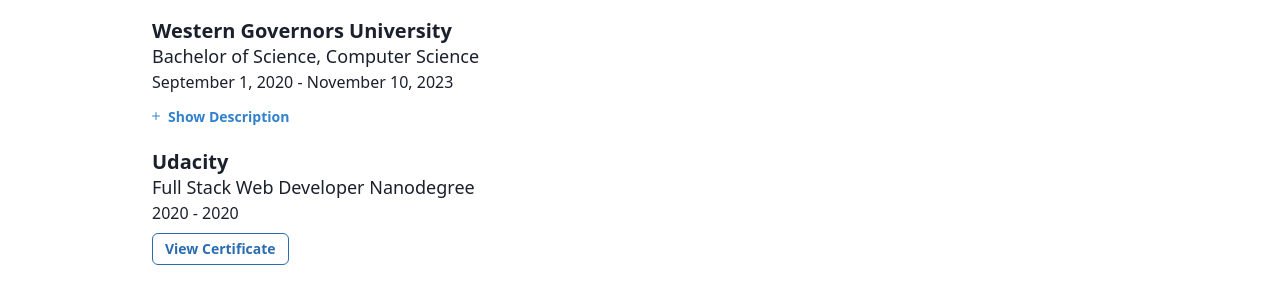
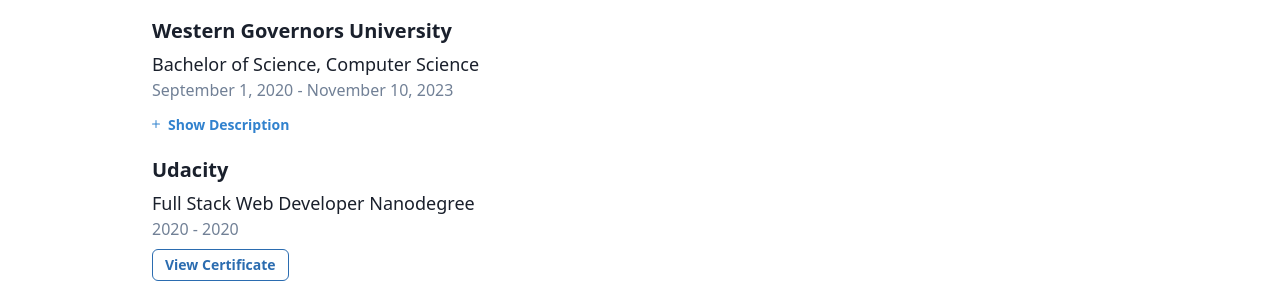
Before and after one commit to Munkyfoot/mtlennon, a Next.js app: page / in a window 1280 px wide. Shown: the part 661-952 px from the top of the page. Built offline with nearby package versions, Linux system fonts and the light colour scheme.

Commit message:
Update layout of EducationItem in Education section.

```diff
--- a/src/components/Education.tsx
+++ b/src/components/Education.tsx
@@ -63,12 +63,12 @@
 
     return (
         <VStack align="flex-start">
+            <Heading as="h3" size="md">
+                {institution}
+            </Heading>
             <VStack align="flex-start" spacing={0}>
-                <Heading as="h3" size="md">
-                    {institution}
-                </Heading>
                 <Text fontSize="lg">{degree}</Text>
-                <Text>
+                <Text color="gray.500">
                     {startDate.format()} - {endDate?.format() ?? "Present"}
                 </Text>
             </VStack>
```
